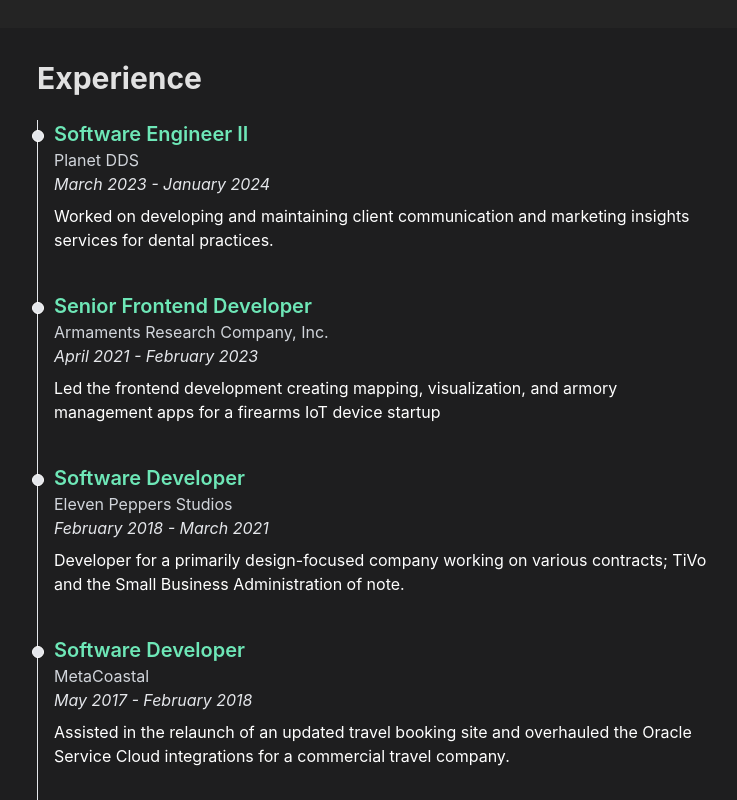
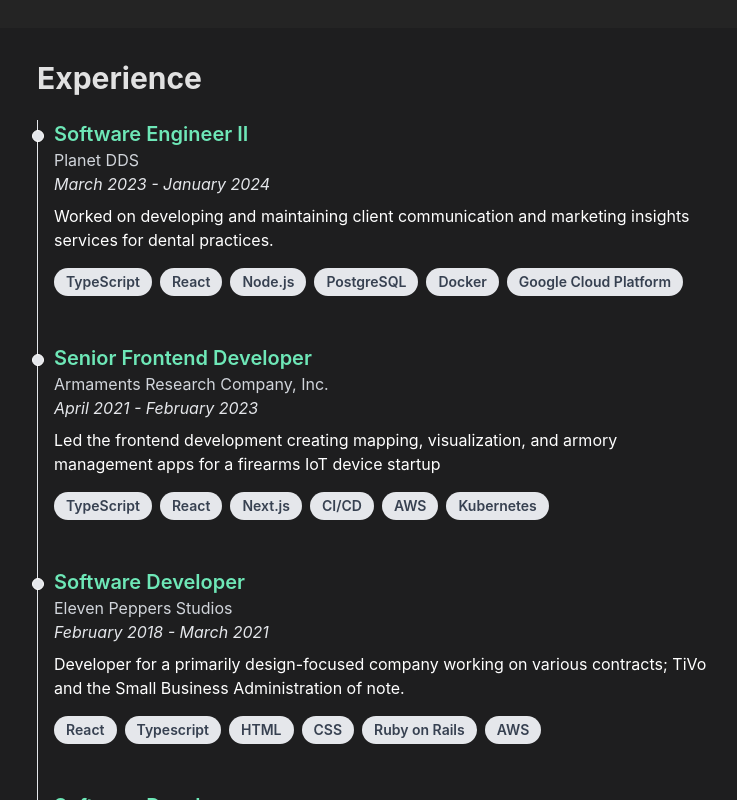
Before and after one commit to mrcastle/mrcastle-site, a React (Vite) app: page / in a window 1280 px wide. Shown: the part 900-1700 px from the top of the page, without its empty margins (267-1004 px from the left). Built offline with nearby package versions, Linux system fonts and the light colour scheme.

Commit message:
break out work experience to separate component and add skills display

```diff
--- /dev/null
+++ b/src/components/WorkExperience/ExperienceEntry/ExperienceEntry.tsx
@@ -0,0 +1,33 @@
+import { WorkExperience } from "../../../data/experience";
+
+type ExperienceEntryProps = {
+  experience: WorkExperience;
+};
+
+function ExperienceEntry({ experience }: ExperienceEntryProps) {
+  const { company, role, duration, description, skills } = experience;
+
+  return (
+    <>
+      <div className="absolute w-3 h-3 bg-gray-200 rounded-full mt-2.5 -start-1.5 border border-white dark:border-zinc-900 dark:bg-white-700"></div>
+      <div className="mb-4">
+        <h3 className="text-xl font-semibold text-emerald-300">{role}</h3>
+        <p className="text-gray-300">{company}</p>
+        <p className="text-gray-200 italic">{duration}</p>
+        <p className="text-white mt-2">{description}</p>
+        <div className="mt-4">
+          {skills.map((skill, index) => (
+            <span
+              key={`${role}-skill-${index}`}
+              className="inline-block bg-gray-200 rounded-full px-3 py-1 text-sm font-semibold text-gray-700 mr-2 mb-2"
+            >
+              {skill}
+            </span>
+          ))}
+        </div>
+      </div>
+    </>
+  );
+}
+
+export default ExperienceEntry;
--- a/src/components/WorkExperience/WorkExperience.tsx
+++ b/src/components/WorkExperience/WorkExperience.tsx
@@ -1,4 +1,5 @@
 import { getExperiences } from "../../data/experience";
+import ExperienceEntry from "./ExperienceEntry/ExperienceEntry";
 
 function WorkExperience() {
   const experiences = getExperiences();
@@ -9,16 +10,8 @@
         <h2 className="text-3xl font-bold mb-6">Experience</h2>
         <ol className="relative border-s border-gray-200 dark:border-white-700">
           {experiences.map((experience, index) => (
-            <li className="mb-10 ms-4" key={index}>
-              <div className="absolute w-3 h-3 bg-gray-200 rounded-full mt-2.5 -start-1.5 border border-white dark:border-zinc-900 dark:bg-white-700"></div>
-              <div className="mb-4">
-                <h3 className="text-xl font-semibold text-emerald-300">
-                  {experience.role}
-                </h3>
-                <p className="text-gray-300">{experience.company}</p>
-                <p className="text-gray-200 italic">{experience.duration}</p>
-                <p className="text-white mt-2">{experience.description}</p>
-              </div>
+            <li className="mb-10 ms-4" key={`experience-${index}`}>
+              <ExperienceEntry experience={experience} />
             </li>
           ))}
         </ol>
```
